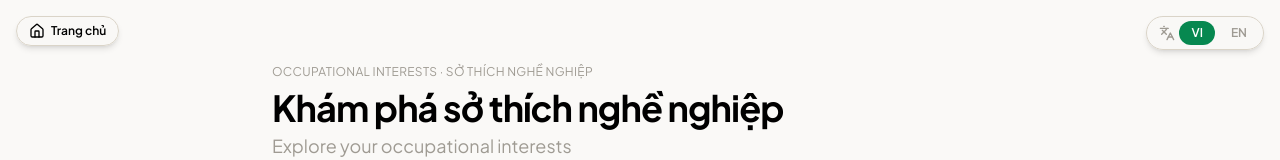
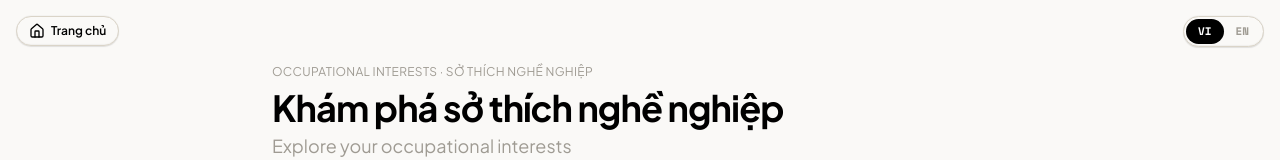
Before and after one commit to Thiendmh/KnowDellCardSorts, a Next.js app: page /interests in a window 1280 px wide. Shown: the top 160 px of the page. Built offline with nearby package versions, Linux system fonts and the light colour scheme.

Commit message:
feat(clay): update HomeButton + LanguageToggle to clay pill design
Co-Authored-By: Claude Sonnet 4.6 <noreply@anthropic.com>

```diff
--- a/components/shared/HomeButton.tsx
+++ b/components/shared/HomeButton.tsx
@@ -5,30 +5,19 @@ import { usePathname } from "next/navigation";
 import { Home } from "lucide-react";
 import { useHydrated } from "@/hooks/useHydrated";
 import { useLanguage } from "@/i18n";
-import { vi as viDict } from "@/i18n/vi";
-import { en as enDict } from "@/i18n/en";
-import { cn } from "@/lib/utils";
 
 export function HomeButton() {
   const pathname = usePathname();
   const hydrated = useHydrated();
   const lang = useLanguage();
-  const label = hydrated
-    ? (lang === "en" ? enDict.common.home : viDict.common.home)
-    : viDict.common.home;
+  const label = hydrated ? (lang === "en" ? "Home" : "Trang chủ") : "Trang chủ";
 
   if (pathname === "/") return null;
   return (
     <Link
       href="/"
       aria-label={label}
-      className={cn(
-        "fixed left-3 top-3 z-50 inline-flex items-center gap-1.5",
-        "rounded-full border bg-background/95 px-3 py-1.5",
-        "text-xs font-semibold shadow-md backdrop-blur transition-colors",
-        "hover:bg-accent hover:text-accent-foreground",
-        "no-print sm:left-4 sm:top-4",
-      )}
+      className="clay-btn fixed left-3 top-3 z-50 inline-flex items-center gap-1.5 rounded-full border border-clay-oat bg-clay-cream px-3 py-1.5 text-xs font-semibold text-clay-black shadow-clay backdrop-blur hover:bg-matcha-600 hover:border-transparent hover:text-white no-print sm:left-4 sm:top-4"
     >
       <Home className="h-4 w-4" aria-hidden="true" />
       <span className="hidden sm:inline">{label}</span>
--- a/components/shared/LanguageToggle.tsx
+++ b/components/shared/LanguageToggle.tsx
@@ -1,38 +1,34 @@
 "use client";
 
+import { usePathname } from "next/navigation";
 import { useCardSortStore } from "@/store/useCardSortStore";
 import { useHydrated } from "@/hooks/useHydrated";
 import type { Language } from "@/types";
-import { cn } from "@/lib/utils";
-import { Languages } from "lucide-react";
 
 export function LanguageToggle() {
+  const pathname = usePathname();
   const hydrated = useHydrated();
   const language = useCardSortStore((s) => s.language);
   const setLanguage = useCardSortStore((s) => s.setLanguage);
+
+  // Landing page has its own nav with a language toggle
+  if (pathname === "/") return null;
 
   const current: Language = hydrated ? language : "vi";
 
   return (
     <div
-      className="fixed right-3 top-3 z-50 flex items-center gap-1 rounded-full border bg-background/95 p-1 shadow-md backdrop-blur no-print sm:right-4 sm:top-4"
+      className="fixed right-3 top-3 z-50 flex items-center rounded-full border border-clay-oat bg-clay-cream p-0.5 shadow-clay no-print sm:right-4 sm:top-4"
       role="group"
       aria-label="Language"
     >
-      <Languages
-        className="ml-2 hidden h-4 w-4 text-muted-foreground sm:inline"
-        aria-hidden
-      />
       <button
         type="button"
         onClick={() => setLanguage("vi")}
         aria-pressed={current === "vi"}
-        className={cn(
-          "rounded-full px-3 py-1 text-xs font-semibold transition-colors",
-          current === "vi"
-            ? "bg-primary text-primary-foreground"
-            : "text-muted-foreground hover:text-foreground",
-        )}
+        className={`clay-btn rounded-full px-3 py-1 font-mono text-[11px] font-bold transition-colors ${
+          current === "vi" ? "bg-clay-black text-white" : "text-clay-silver"
+        }`}
       >
         VI
       </button>
@@ -40,12 +36,9 @@ export function LanguageToggle() {
         type="button"
         onClick={() => setLanguage("en")}
         aria-pressed={current === "en"}
-        className={cn(
-          "rounded-full px-3 py-1 text-xs font-semibold transition-colors",
-          current === "en"
-            ? "bg-primary text-primary-foreground"
-            : "text-muted-foreground hover:text-foreground",
-        )}
+        className={`clay-btn rounded-full px-3 py-1 font-mono text-[11px] font-bold transition-colors ${
+          current === "en" ? "bg-clay-black text-white" : "text-clay-silver"
+        }`}
       >
         EN
       </button>
```
